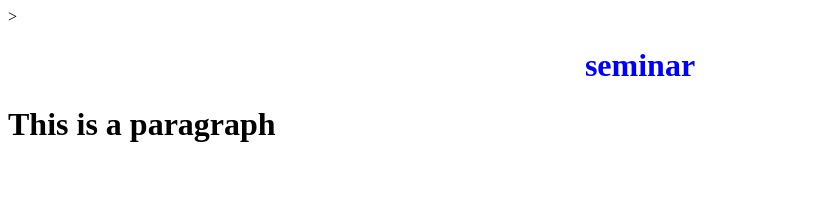
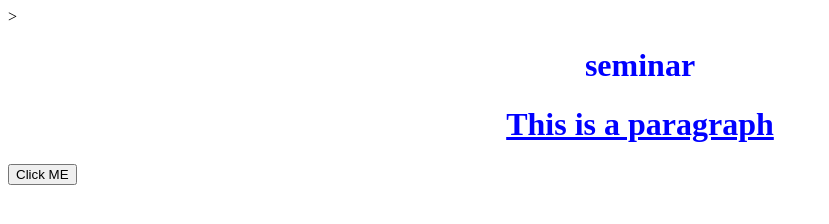
Before and after one commit to Hag2528/practice1, a plain HTML site: page index.html in a window 1280 px wide. Shown: the whole page, without its empty margins (0-829 px from the left). Drawn offline with Linux system fonts and the light colour scheme.

Commit message:
bnt click me is created

```diff
--- a/index.html
+++ b/index.html
@@ -9,9 +9,10 @@
       <h1 style="text-align: center; color: blue;">
            seminar
       </h1>
-      <h1>
+      <h1 style="text-align: center; color: blue; text-decoration:underline;">
          This is a paragraph
       </h1>
+       <button>Click ME</button>
 
 </body>
 </html>
```
